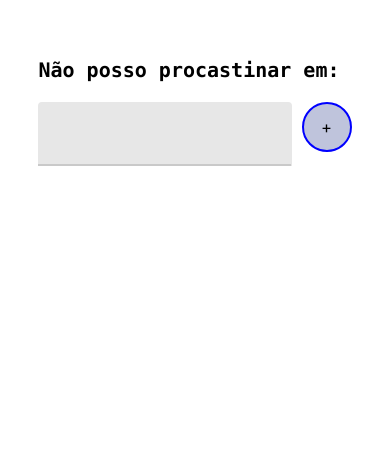
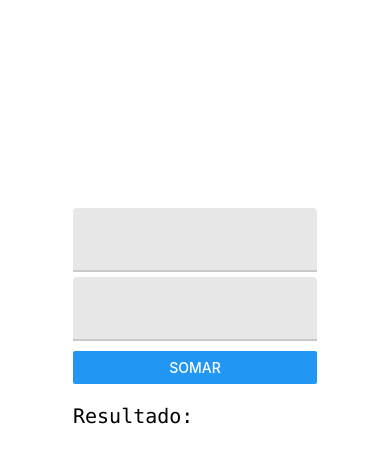
Before and after one commit to femelo22/Mobile-Timer, a React Native app: screen / in a window 390 px wide. Shown: the part 107-570 px from the top of the page. Built offline with nearby package versions, Linux system fonts and the light colour scheme.

Commit message:
Fuçando no Somar

```diff
--- a/App.js
+++ b/App.js
@@ -11,14 +11,24 @@ export default function App() {
 
   const [focusSubject, setFocusSubject] = useState(null);
 
+  const [total, setTotal] = useState(null);
+
   return (
-   <View style={styles.container}>
-     {
-       focusSubject ?<Text style={styles.text}> Meu foco agora é! </Text> :(
-        <Focus addSubject={setFocusSubject}/>
-       )
-     } { focusSubject }
-   </View>
+  // <View style={styles.container}>
+  //    {
+  //      focusSubject ?<Text style={styles.text}> Meu foco agora é! </Text> :(
+  //       <Focus addSubject={setFocusSubject}/>
+  //      )
+  //    } { focusSubject }
+  //  </View>
+
+  <View style={styles.container}>
+      {
+        total ? <Text> Total é:</Text> : (
+          <Somando addSubject={setTotal} />
+        )
+      } { total }
+  </View>
   );
 }
 
--- a/features/test/Somando.js
+++ b/features/test/Somando.js
@@ -18,24 +18,32 @@ const styles = StyleSheet.create({
 
 
 const Somador = () => {
-    let [primeiroNumero, setPrimeiroNumero] = useState(0);
-    let [segundoNumero, setSegundoNumero] = useState(0);
+    let [primeiroNumero, setPrimeiroNumero] = useState(null);
+    let [segundoNumero, setSegundoNumero] = useState(null);
     let [total, setTotal] = useState();
 
 
     const handleSomar = (primeiroNumero, segundoNumero) => {
-        return primeiroNumero + segundoNumero;
+
+        total = (primeiroNumero + segundoNumero);
+
+        return total;
     }
 
 
     return (
         <View>
             <TextInput
-                defaultValue={primeiroNumero}
+                style={styles.inputText}
+                onSubmitEditing={({ nativeEvent }) => {
+                    setPrimeiroNumero(nativeEvent.text);
+                  }}
             />
             <TextInput
-                style={styles.inputText}
-                defaultValue={segundoNumero}
+            style={styles.inputText}
+                onSubmitEditing={({ nativeEvent }) => {
+                    setSegundoNumero(nativeEvent.text);
+                  }}
             />
             <View style={styles.viewButton}>
                 <Button
```
